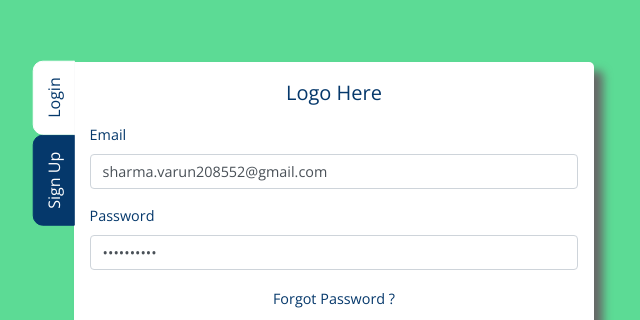
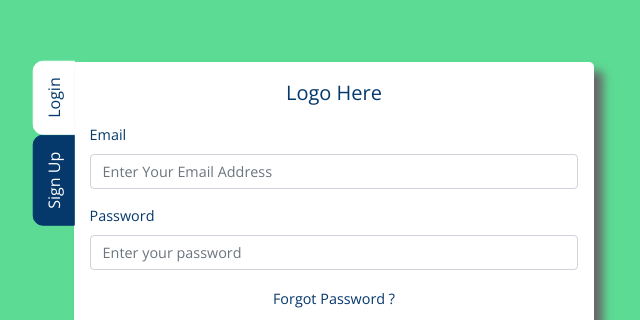
Before and after one commit to varun761/vue, a Vue app: page /login in a window 1280 px wide. Shown: the part 180-500 px from the top of the page, without its empty margins (306-946 px from the left). Built offline with nearby package versions, Linux system fonts and the light colour scheme; no server answers.

Commit message:
Login form updated

```diff
--- a/src/views/forms/LoginForm.vue
+++ b/src/views/forms/LoginForm.vue
@@ -104,8 +104,8 @@ export default {
   name: 'LoginForm',
   data () {
     return {
-      email: 'sharma.varun208552@gmail.com',
-      password: 'va16P3639@',
+      email: null,
+      password: null,
       invalid: false,
       submit: false,
       error: null
```
